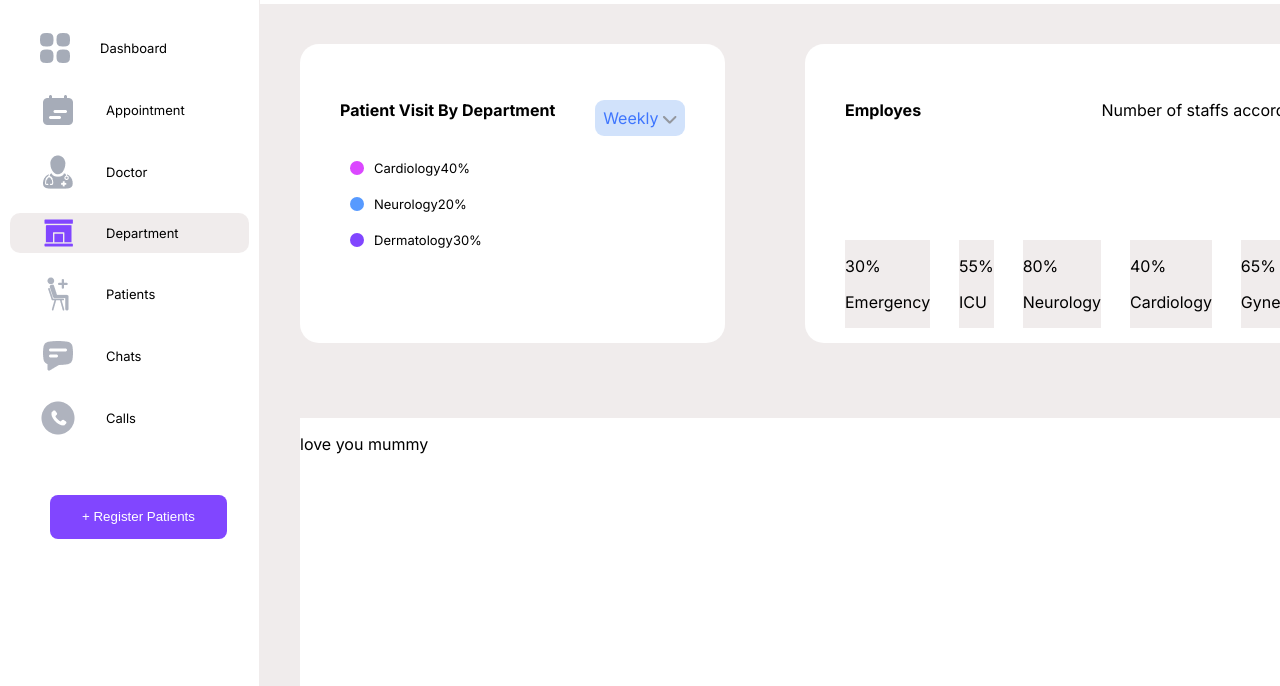
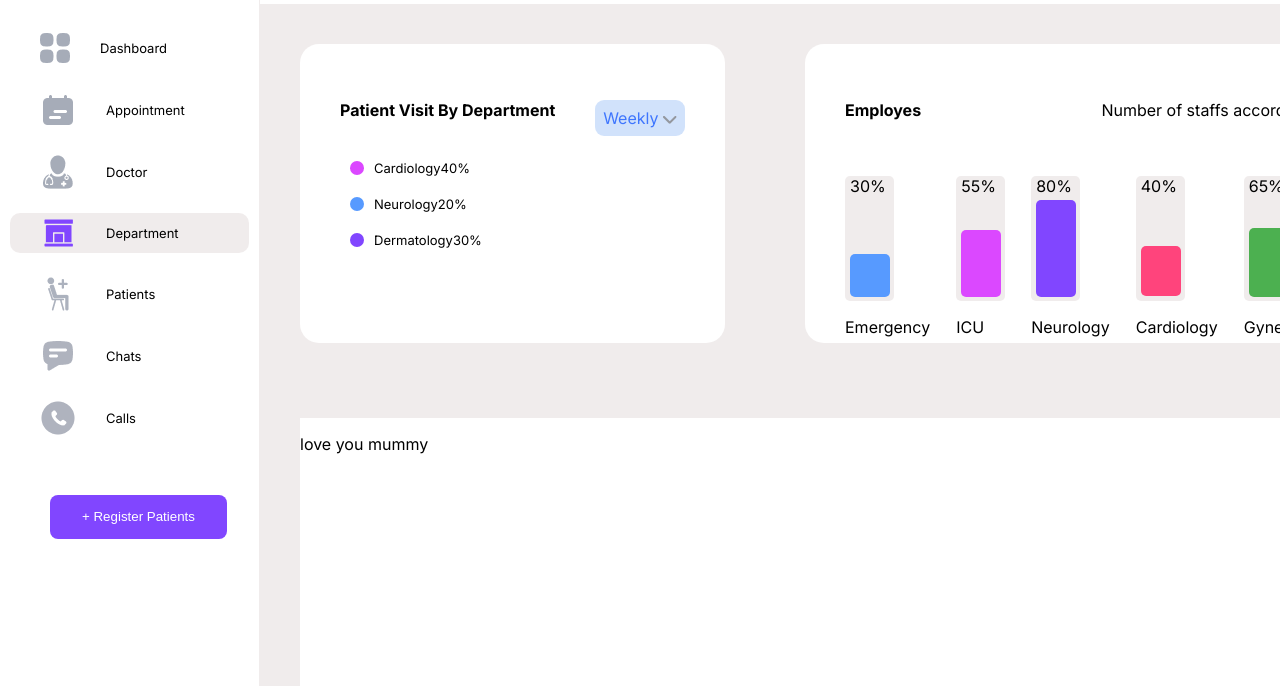
Before and after one commit to PLD908/Capstone, a plain HTML site: page index.html in a window 1280 px wide. Shown: the part 86-772 px from the top of the page. Drawn offline with Linux system fonts and the light colour scheme.

Commit message:
portfolio

```diff
--- a/index.html
+++ b/index.html
@@ -75,34 +75,46 @@
         <div class="main2">
             <p><b>Employes</b> <span class="floatt">Number of staffs according to department</span></p>
             <div class="border">
+                <div class="bords">
                     <div class="bord">
                         <p>30%</p>
                         <p class="colo0"></p>
+                    </div>
                     <p>Emergency</p>
                 </div>
+                <div class="bords">
                     <div class="bord">
                         <p>55%</p>
                         <p class="colo1"></p>
-                    ICU
                     </div>
+                    <p>ICU</p>
+                </div>
+                <div class="bords">
                     <div class="bord">
                         <p>80%</p>
                         <p class="colo2"></p>
+                    </div>
                     <p>Neurology</p>
                 </div>
+                <div class="bords">
                     <div class="bord">
                         <p>40%</p>
                         <p class="colo3"></p>
+                    </div>
                     <p>Cardiology</p>
                 </div>
+                <div class="bords">
                     <div class="bord">
                         <p>65%</p>
                         <p class="colo4"></p>
+                    </div>
                     <p>Gynecology</p>
                 </div>
+                <div class="bords">
                     <div class="bord">
                         <p>82%</p>
                         <p class="colo5"></p>
+                    </div>
                     <p>Urology</p>
                 </div>
             </div>
--- a/style.css
+++ b/style.css
@@ -176,11 +176,63 @@ button{
 .border{
     display: flex;
     justify-content: space-between;
-    margin-top: 120px;
+    margin-top: 40px;
 }
 .bord{
     position: relative;
     background-color: rgba(238, 233, 233, 0.854);
+    width: 49px;
+    height: 125px;
+    border-radius: 5px;
+    padding-left: 5px;
+}
+.colo0{
+    position: absolute;
+    background-color: #579AFF;
+    width: 40px;
+    height: 43px;
+    border-radius: 5px;
+    margin-top: 42px;
+}
+.colo1{
+    position: absolute;
+    background-color: #DB48FF;
+    width: 40px;
+    height: 67px;
+    border-radius: 5px;
+    margin-top: 18px;
+}
+.colo2{
+    position: absolute;
+    background-color: #8146FF;
+    width: 40px;
+    height: 97px;
+    border-radius: 5px;
+    margin-top: -12px;
+}
+.colo3{
+    position: absolute;
+    background-color: #ff447c;
+    width: 40px;
+    height: 50px;
+    border-radius: 5px;
+    margin-top: 34px;
+}
+.colo4{
+    position: absolute;
+    background-color: #4cb050;
+    width: 40px;
+    height: 69px;
+    border-radius: 5px;
+    margin-top: 16px;
+}
+.colo5{
+    position: absolute;
+    background-color: #ff805d;
+    width: 40px;
+    height: 90px;
+    border-radius: 5px;
+    margin-top: -5px;
 }
 .table{
     background-color: white;
```
Lines whose indentation alone changed are shown as unchanged.
